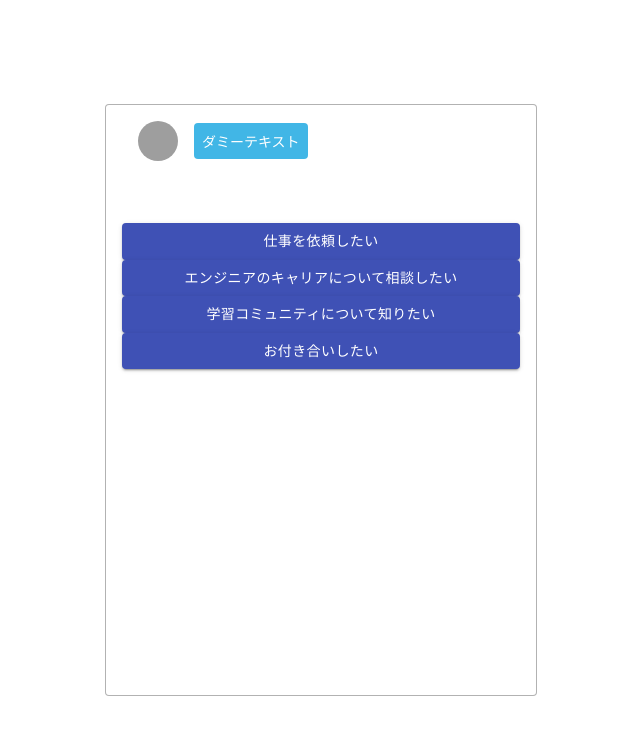
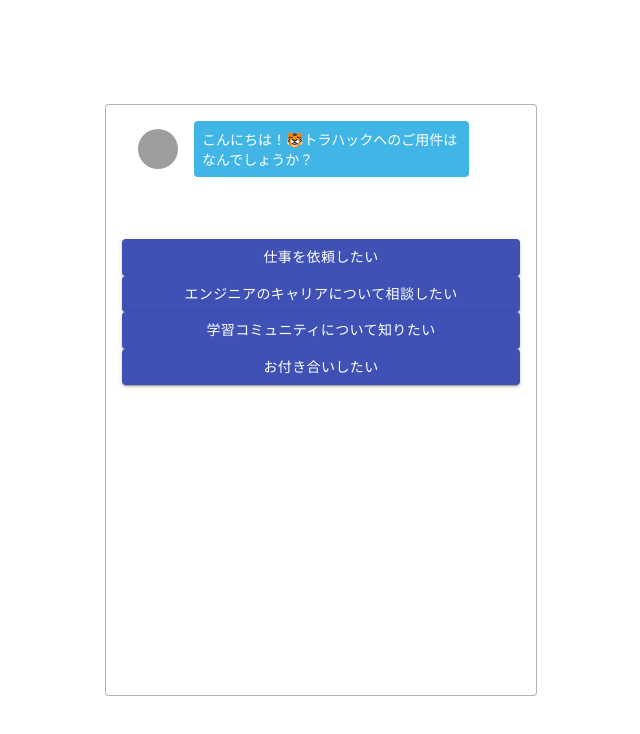
Before and after one commit to STOVE-Matsumoto/chatbot-demo, a React (Create React App) app: page / in a window 1280 px wide. Shown: the top 734 px of the page, without its empty margins (319-959 px from the left). Built offline with nearby package versions, Linux system fonts and the light colour scheme; grey boxes are pictures that could not be loaded.

Commit message:
使ってないimportを削除。 Chatsコンポーネントからきた文字列を受け取って表示する。{props.text} chatの内容次第で左からか右からかをclassとcssで表示するようにした。const isQuestionとconst classesのところ

```diff
--- a/src/components/Chat.jsx
+++ b/src/components/Chat.jsx
@@ -1,18 +1,20 @@
 import React from 'react'
 import ListItem from '@material-ui/core/ListItem';
-import ListItemText from '@material-ui/core/ListItemText';
 import ListItemAvatar from '@material-ui/core/ListItemAvatar';
 import Avatar from '@material-ui/core/Avatar';
-import Typography from '@material-ui/core/Typography';
 
-const Chat = () => {
+const Chat = (props) => {
+  //chatのtypeはquestion? Answer?
+  const isQuestion = (props.type === 'question');
+  const classes = isQuestion ? 'p-chat__row' : 'p-chat__reverse';
+
   return (
-    <ListItem>
+    <ListItem className={classes}>
       <ListItemAvatar>
         <Avatar alt="icon" src="/static/images/avatar/1.jpg" />
       </ListItemAvatar>
       <div className="p-chat__bubble">
-        ダミーテキスト
+        {props.text}
       </div>
    </ListItem>
   );
```
